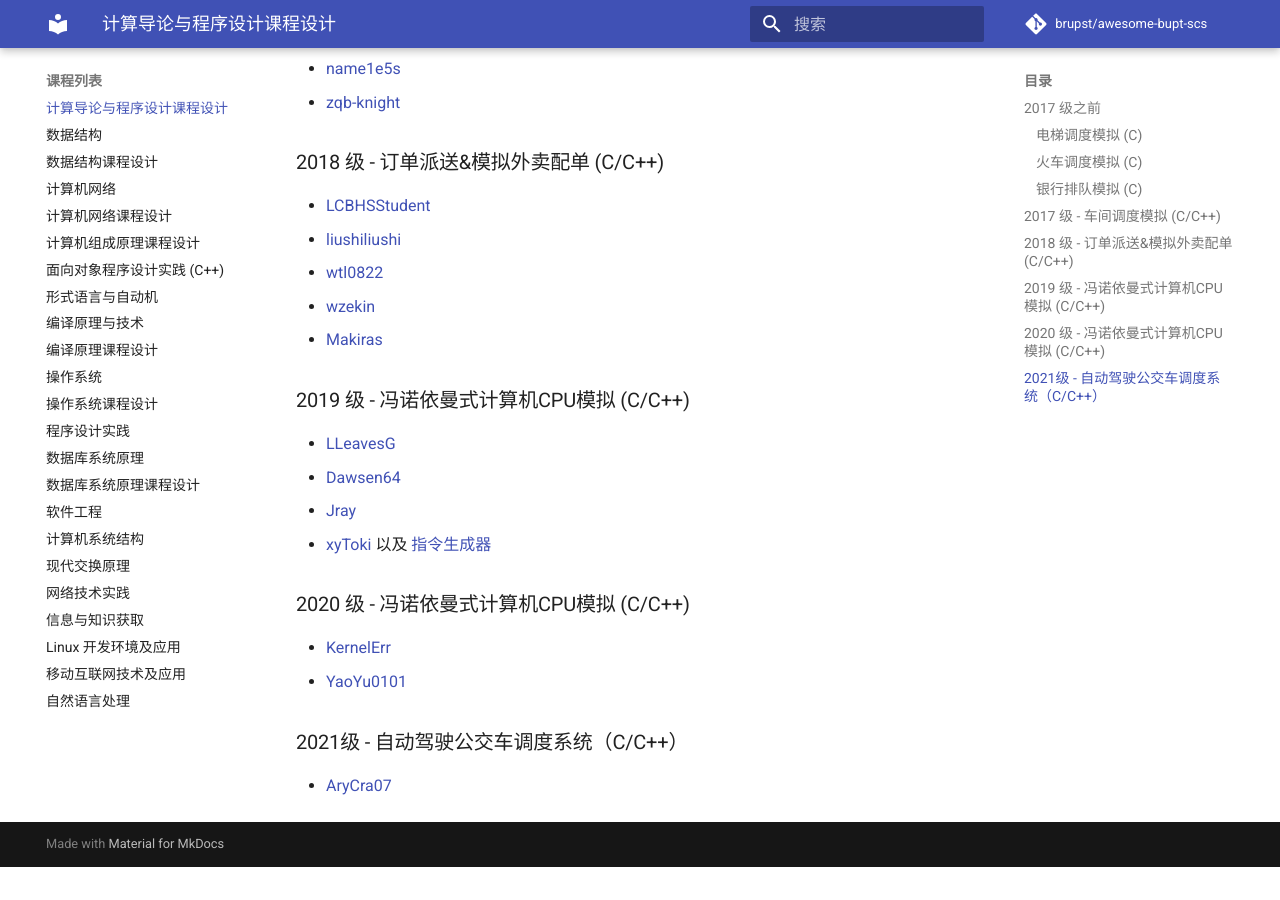
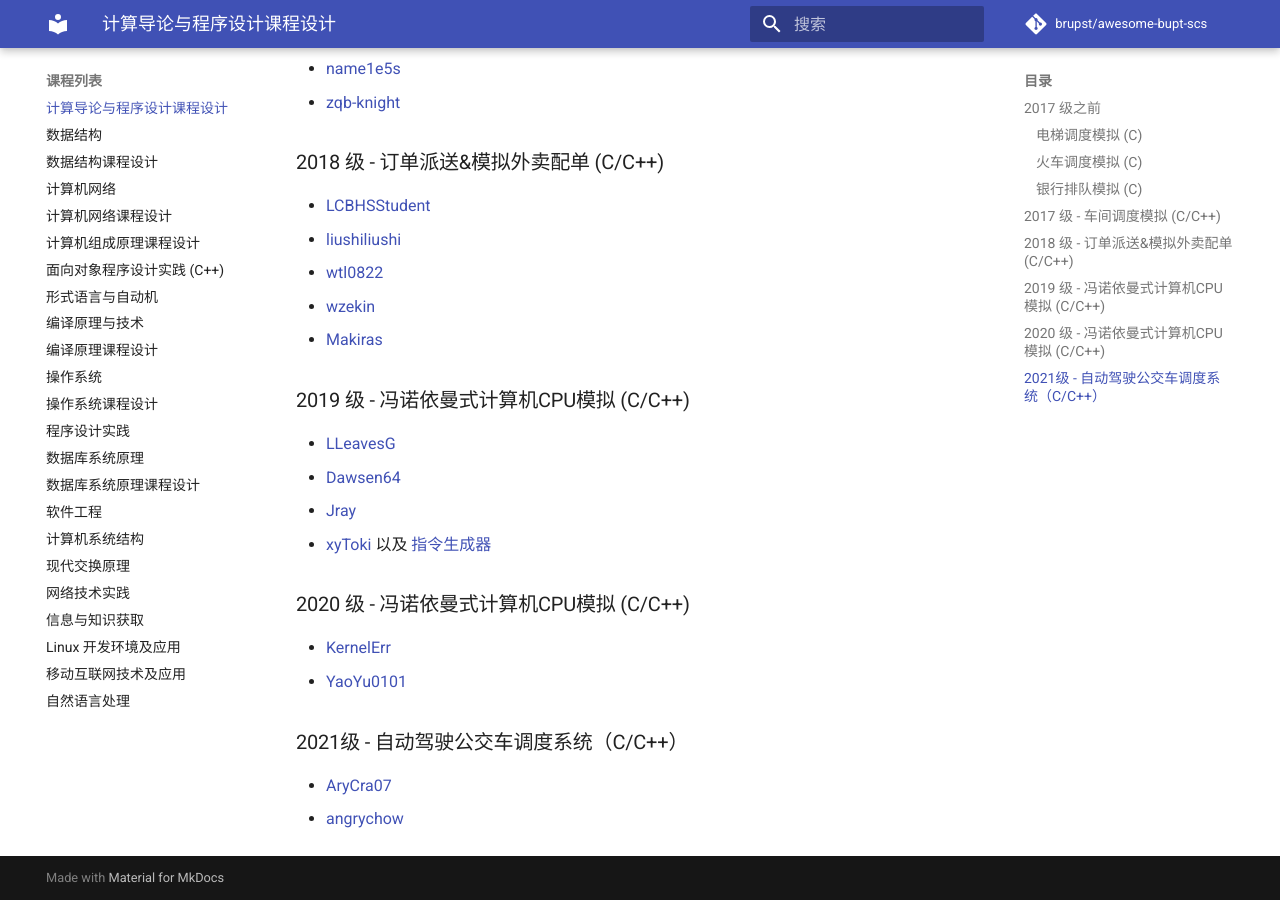
Before and after one commit to brupst/awesome-bupt-scs, an MkDocs documentation site: the page built from projects/Introduction-to-Computing-and-Foundation-of-Programming.md, in a window 1280 px wide and 900 px high, scrolled down 798 px. Built offline with MkDocs 1.6.1 and Material for MkDocs 9.7.7, drawn with Linux system fonts in a browser that asks for light colours; comment, search, counter and statistics services are not loaded; before the commit the page ends 1665 px from its top, so only the background shows below that.

Commit message:
Update Introduction-to-Computing-and-Foundation-of-Programming.md (#56)

```diff
--- a/projects/Introduction-to-Computing-and-Foundation-of-Programming.md
+++ b/projects/Introduction-to-Computing-and-Foundation-of-Programming.md
@@ -50,3 +50,4 @@
 ### 2021级 - 自动驾驶公交车调度系统（C/C++）
 
 - [AryCra07](https://github.com/AryCra07/busDispatchingSystem)
+- [angrychow](https://github.com/angrychow/Intro-to-CS)
```
